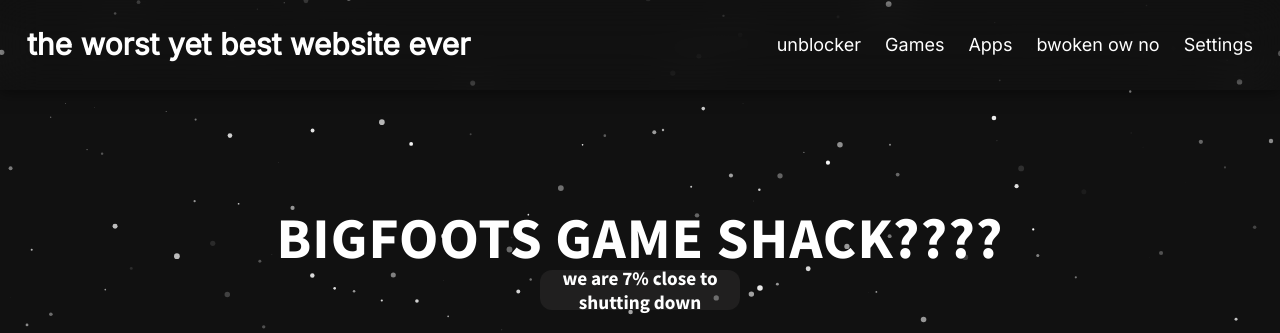
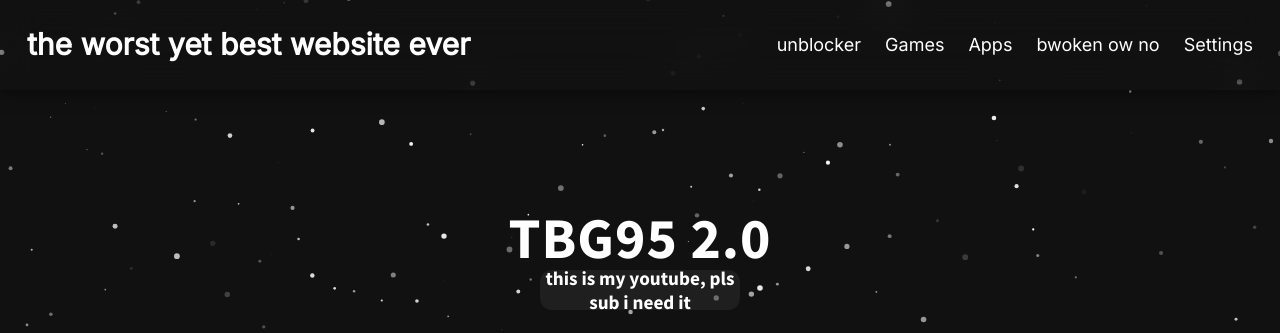
Before and after one commit to nfpmp3/test, a website: page static/index.html in a window 1280 px wide. Shown: the top 333 px of the page. Drawn offline with nearby package versions, Linux system fonts and the light colour scheme.

Commit message:
Update index.html

```diff
--- a/static/index.html
+++ b/static/index.html
@@ -61,9 +61,9 @@
       <div class="container">
         <div class="mainhead">
           <div class="title">
-            <h1> bigfoots game shack???? </h1>
+            <h1> tbg95 2.0 </h1>
           </div>
-          <button class="discord-btn2">we are 7% close to shutting down </button>
+          <button class="discord-btn2">this is my youtube, pls sub i need it </button>
         </div>
         <br>
         <br>
```
